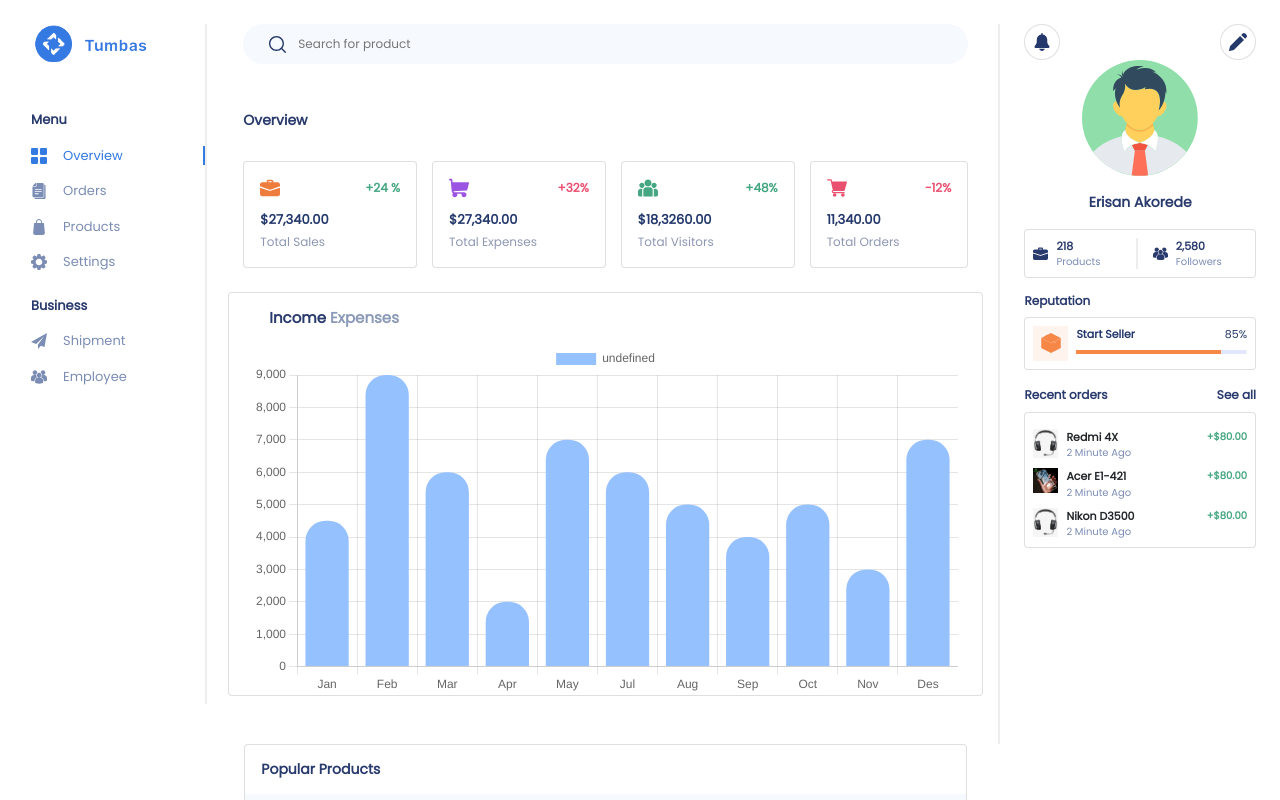
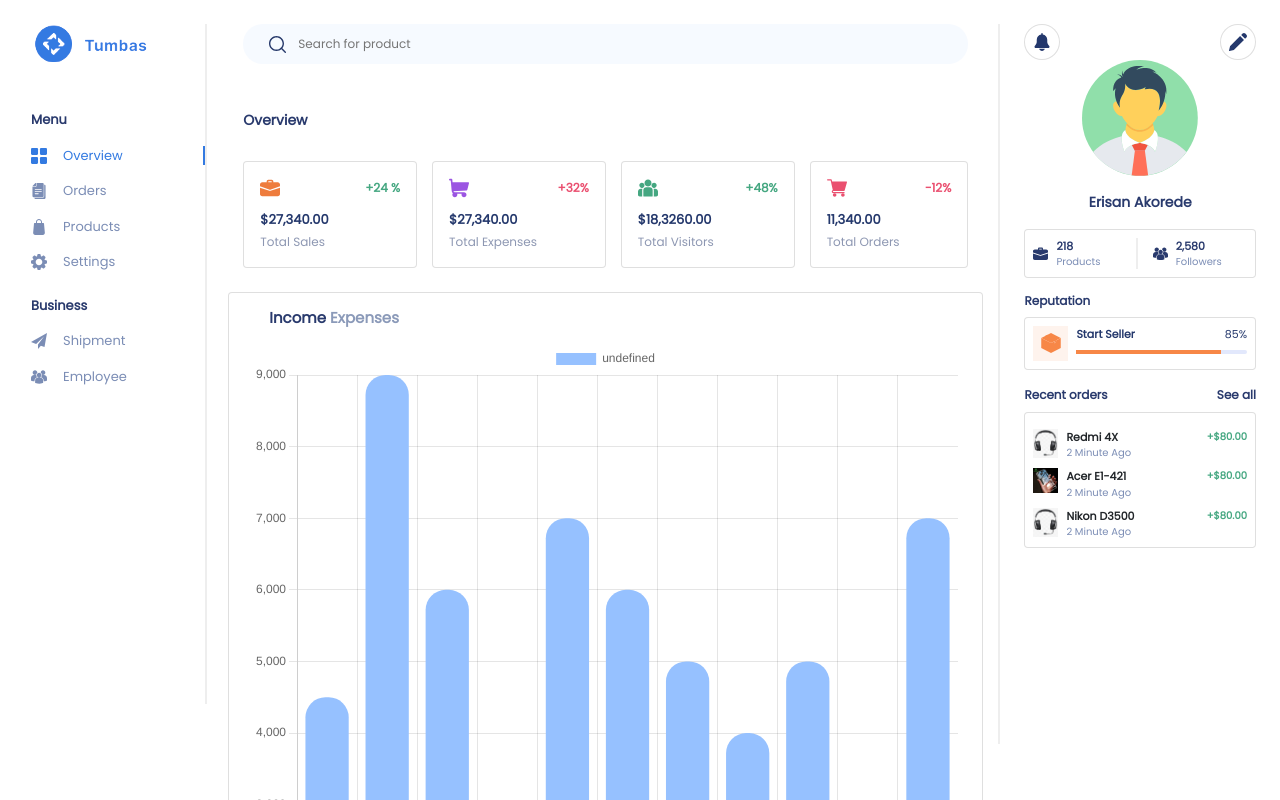
Before and after one commit to eris202/Dashboard-React, a React (Create React App) app: page / in a window 1280 px wide. Shown: the top 800 px of the page. Built offline with nearby package versions, Linux system fonts and the light colour scheme.

Commit message:
Deploying to heroku

```diff
--- a/src/component/view/chart.js
+++ b/src/component/view/chart.js
@@ -77,7 +77,7 @@ export default function ChartIllustration() {
 
   return (
     <div>
-      <canvas id="bar-chart" width="400" height="200"></canvas>
+      <canvas id="bar-chart" width="400" height="400"></canvas>
       {/* <canvas id="line-chart" width="400" height="400"></canvas> */}
     </div>
   );
```
